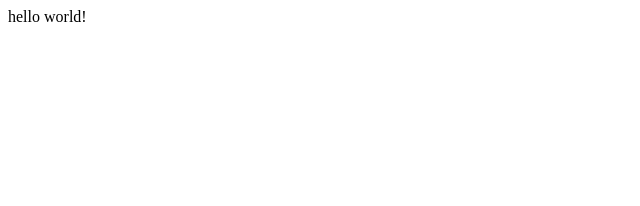
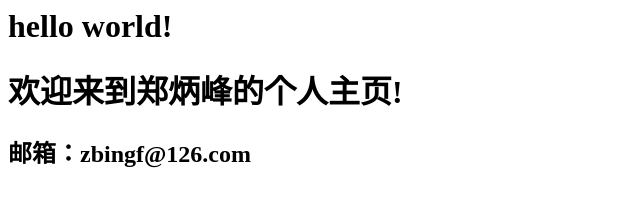
Before and after one commit to zbingf/zbingf.github.io, a plain HTML site: page index.html in a window 1280 px wide. Shown: the whole page, without its empty margins (0-640 px from the left). Drawn offline with Linux system fonts and the light colour scheme.

Commit message:
Update index.html

```diff
--- a/index.html
+++ b/index.html
@@ -1 +1,3 @@
- hello world!
+ <h1>hello world!</h1>
+<h1>欢迎来到郑炳峰的个人主页!</h1>
+<h2>邮箱：zbingf@126.com</h2>
```
